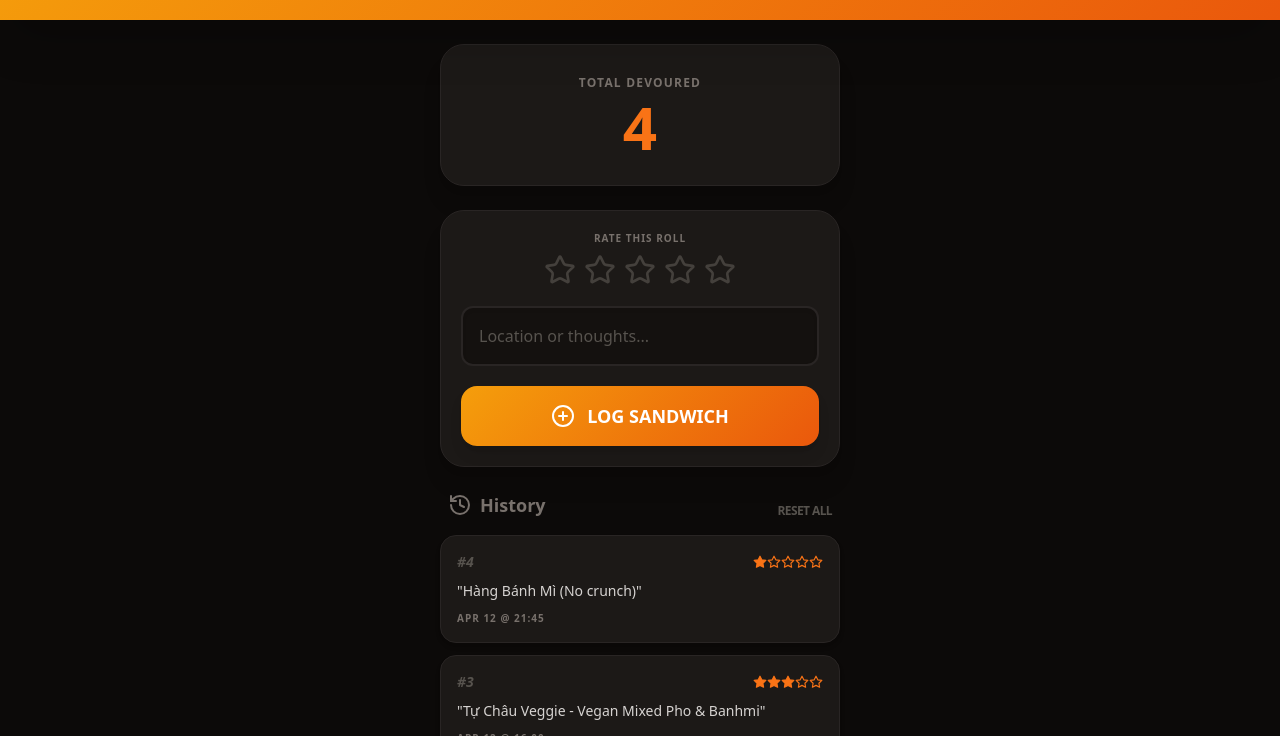
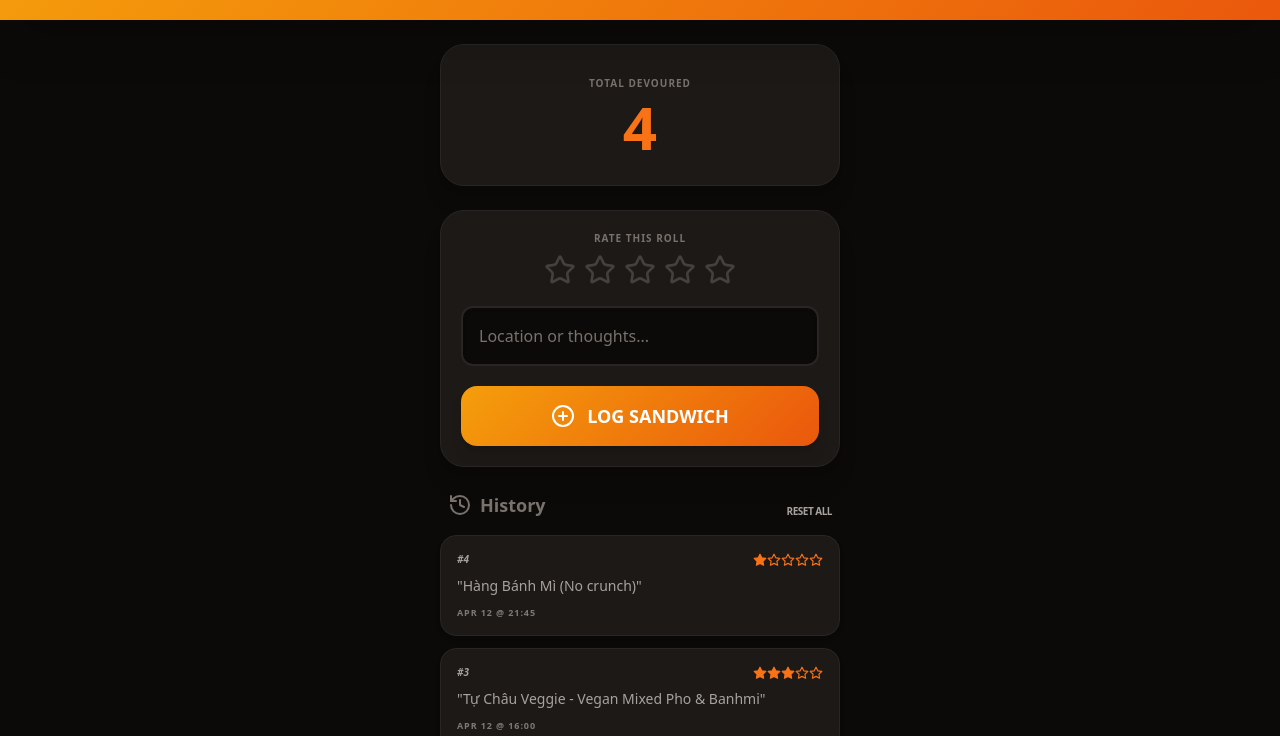
Before and after one commit to Bloemcol/banh-mi-tracker, a plain HTML site: page index.html in a window 1280 px wide. Shown: the part 64-800 px from the top of the page. Drawn offline with nearby package versions, Linux system fonts and the light colour scheme.

Commit message:
Refactor styles and update HTML structure

```diff
--- a/index.html
+++ b/index.html
@@ -7,7 +7,7 @@
     <script src="https://cdn.tailwindcss.com"></script>
     <script src="https://unpkg.com/lucide@latest"></script>
     <style>
-        body { -webkit-tap-highlight-color: transparent; transition: background-color 0.3s ease; }
+        body { -webkit-tap-highlight-color: transparent; transition: background-color 0.3s ease, color 0.3s ease; }
         .banh-mi-gradient { background: linear-gradient(135deg, #f59e0b 0%, #ea580c 100%); }
         .star-active { fill: #f59e0b; color: #f59e0b; }
 
@@ -15,12 +15,12 @@
         .mode-light { background-color: #fafaf9; color: #1c1917; }
         .mode-light .card { background-color: #ffffff; border-color: #e7e5e4; color: #44403c; }
         .mode-light .star-inactive { fill: transparent; color: #d6d3d1; }
-        .mode-light .history-text { color: #57534e; }
+        .mode-light .input-box { background-color: #f5f5f4; border-color: #e7e5e4; color: #1c1917; }
 
         .mode-dark { background-color: #0c0a09; color: #f5f5f4; }
         .mode-dark .card { background-color: #1c1917; border-color: #292524; color: #a8a29e; }
         .mode-dark .star-inactive { fill: transparent; color: #44403c; }
-        .mode-dark .history-text { color: #d6d3d1; }
+        .mode-dark .input-box { background-color: #0c0a09; border-color: #292524; color: #f5f5f4; }
     </style>
 </head>
 <body class="mode-dark min-h-screen pb-10">
@@ -36,12 +36,12 @@
 
     <main class="max-w-md mx-auto p-6 space-y-6">
 
-        <div class="card rounded-3xl p-6 shadow-xl border text-center transition-colors">
-            <span class="text-stone-500 uppercase tracking-widest text-xs font-bold">Total Devoured</span>
+        <div class="card rounded-3xl p-6 shadow-xl border text-center transition-all">
+            <span class="text-stone-500 uppercase tracking-widest text-[10px] font-bold">Total Devoured</span>
             <div id="count" class="text-6xl font-black text-orange-500 my-1">0</div>
         </div>
 
-        <div class="card p-5 rounded-3xl shadow-xl border space-y-5 transition-colors">
+        <div class="card p-5 rounded-3xl shadow-xl border space-y-5 transition-all">
             <div class="flex flex-col items-center gap-2">
                 <span class="text-[10px] font-bold text-stone-500 uppercase tracking-widest">Rate this roll</span>
                 <div class="flex justify-center gap-2" id="starPicker">
@@ -54,7 +54,7 @@
             </div>
 
             <input type="text" id="noteInput" placeholder="Location or thoughts..."
-                class="w-full p-4 rounded-xl border-2 border-stone-800 focus:border-orange-500 outline-none transition-all bg-stone-950/50 text-inherit placeholder-stone-600 shadow-inner">
+                class="input-box w-full p-4 rounded-xl border-2 outline-none transition-all placeholder-stone-500 shadow-inner">
 
             <button onclick="addBanhMi()" class="w-full banh-mi-gradient active:scale-95 transition-all text-white rounded-2xl py-4 shadow-lg flex items-center justify-center gap-3 text-lg font-bold">
                 <i data-lucide="plus-circle"></i> LOG SANDWICH
@@ -66,7 +66,7 @@
                 <h2 class="text-lg font-bold flex items-center gap-2 text-stone-500">
                     <i data-lucide="history"></i> History
                 </h2>
-                <button onclick="clearAll()" class="text-xs text-stone-600 font-bold tracking-tighter">RESET ALL</button>
+                <button onclick="clearAll()" class="text-[10px] text-stone-400 font-bold tracking-tighter uppercase">Reset All</button>
             </div>
             <div id="historyList" class="space-y-3"></div>
         </div>
@@ -116,19 +116,19 @@
             const listEl = document.getElementById('historyList');
 
             listEl.innerHTML = history.length === 0
-                ? '<div class="text-center py-10 text-stone-600 italic">No banh mis yet.</div>'
+                ? '<div class="text-center py-10 text-stone-500 italic">No banh mis yet.</div>'
                 : [...history].reverse().map((item, index) => `
-                    <div class="card p-4 rounded-2xl shadow-md border space-y-2 transition-colors">
+                    <div class="card p-4 rounded-2xl shadow-md border space-y-2 transition-all">
                         <div class="flex justify-between items-center">
-                            <span class="font-black text-stone-600 text-sm italic">#${history.length - index}</span>
+                            <span class="font-black text-stone-400 text-[10px] italic">#${history.length - index}</span>
                             <div class="flex text-orange-500">
                                 ${Array(5).fill(0).map((_, i) => `
                                     <svg xmlns="http://www.w3.org/2000/svg" width="14" height="14" viewBox="0 0 24 24" fill="${i < item.rating ? 'currentColor' : 'none'}" stroke="currentColor" stroke-width="2" stroke-linecap="round" stroke-linejoin="round"><polygon points="12 2 15.09 8.26 22 9.27 17 14.14 18.18 21.02 12 17.77 5.82 21.02 7 14.14 2 9.27 8.91 8.26 12 2"/></svg>
                                 `).join('')}
                             </div>
                         </div>
-                        ${item.note ? `<p class="history-text font-medium text-sm leading-relaxed">"${item.note}"</p>` : ''}
-                        <div class="text-[10px] text-stone-500 font-bold uppercase tracking-widest">${item.date} @ ${item.time}</div>
+                        ${item.note ? `<p class="font-medium text-sm leading-relaxed">"${item.note}"</p>` : ''}
+                        <div class="text-[9px] text-stone-400 font-bold uppercase tracking-widest opacity-70">${item.date} @ ${item.time}</div>
                     </div>
                 `).join('');
             lucide.createIcons();
```
